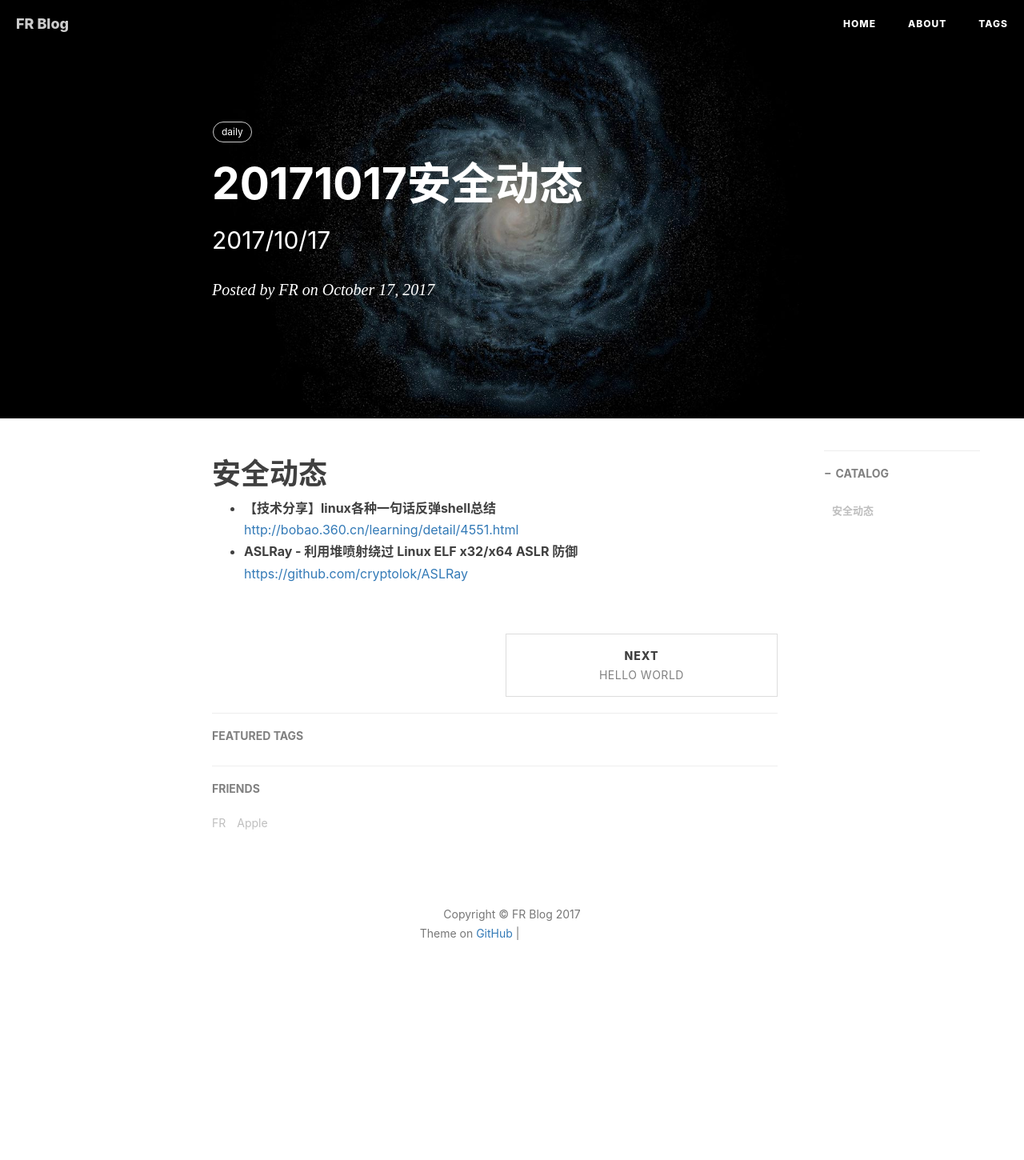
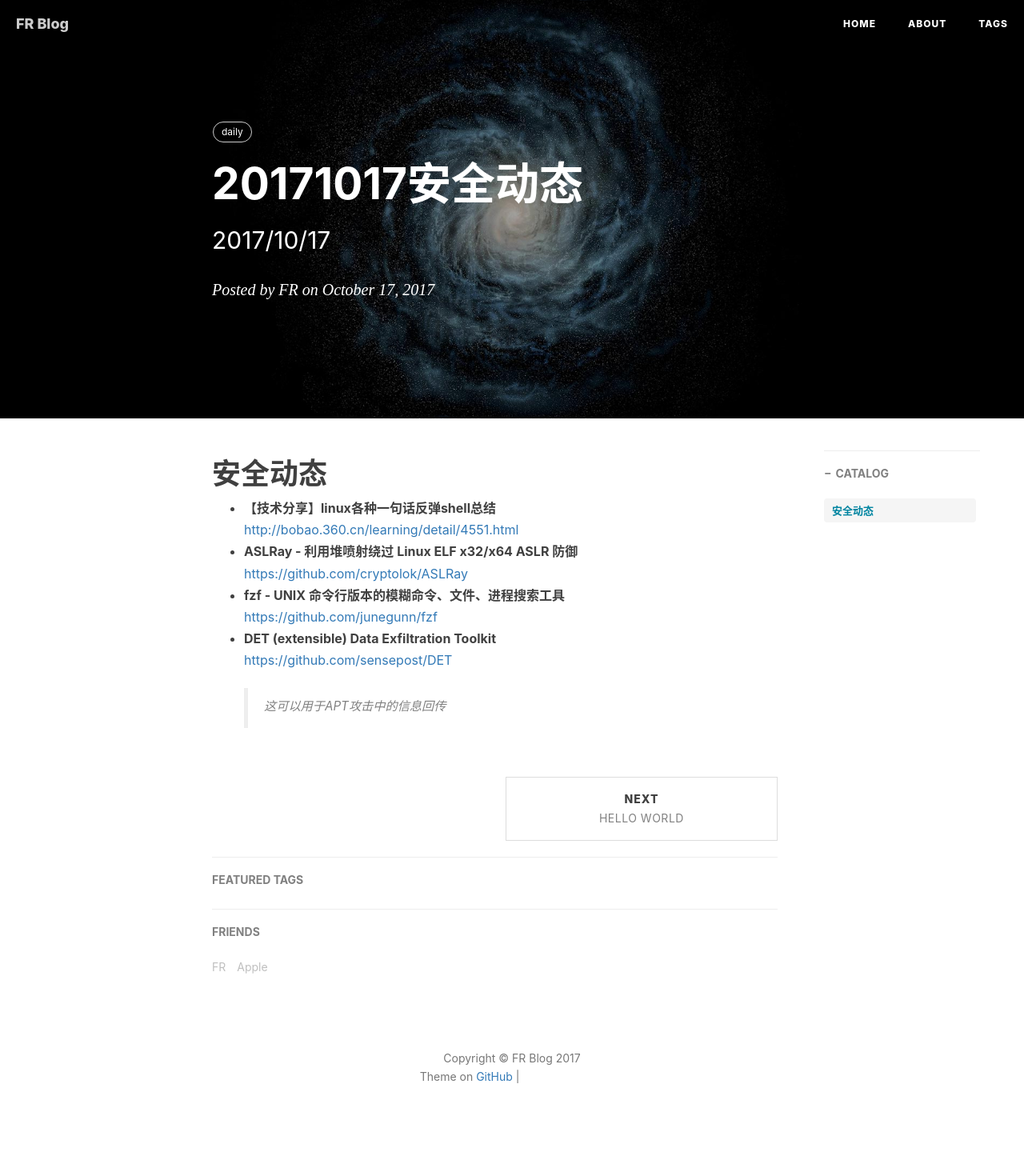
Before and after one commit to flankeraptor/flankeraptor.github.io, a Jekyll site: the page built from _posts/2017-10-17-20171017-安全态势.md, in a window 1280 px wide. Shown: the whole page at 80% size. Built offline with Jekyll 4.4.1, drawn with Linux system fonts in a browser that asks for light colours; nearby versions of some CDN libraries; comment, search, counter and statistics services are not loaded; before the commit the page ends 1271 px from its top, so only the background shows below that; grey boxes are pictures that could not be loaded.

Commit message:
Update 2017-10-17-20171017-安全态势.md

```diff
--- a/_posts/2017-10-17-20171017-安全态势.md
+++ b/_posts/2017-10-17-20171017-安全态势.md
@@ -14,3 +14,8 @@ tags:
 [http://bobao.360.cn/learning/detail/4551.html](http://bobao.360.cn/learning/detail/4551.html)
 - **ASLRay - 利用堆喷射绕过 Linux ELF x32/x64 ASLR 防御**
 [https://github.com/cryptolok/ASLRay](https://github.com/cryptolok/ASLRay)
+- **fzf - UNIX 命令行版本的模糊命令、文件、进程搜索工具**
+[https://github.com/junegunn/fzf](https://github.com/junegunn/fzf)
+- **DET (extensible) Data Exfiltration Toolkit**
+[https://github.com/sensepost/DET](https://github.com/sensepost/DET)
+> 这可以用于APT攻击中的信息回传
```
